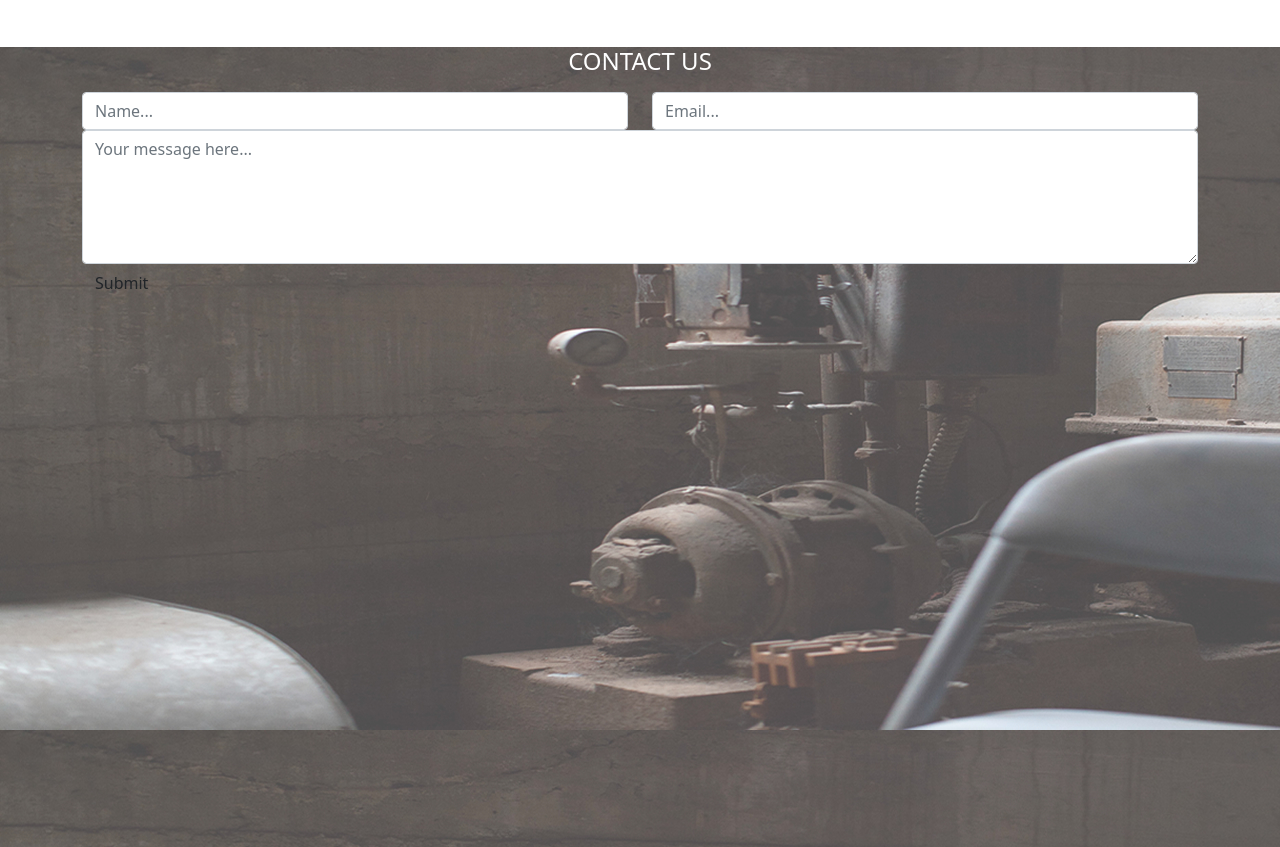
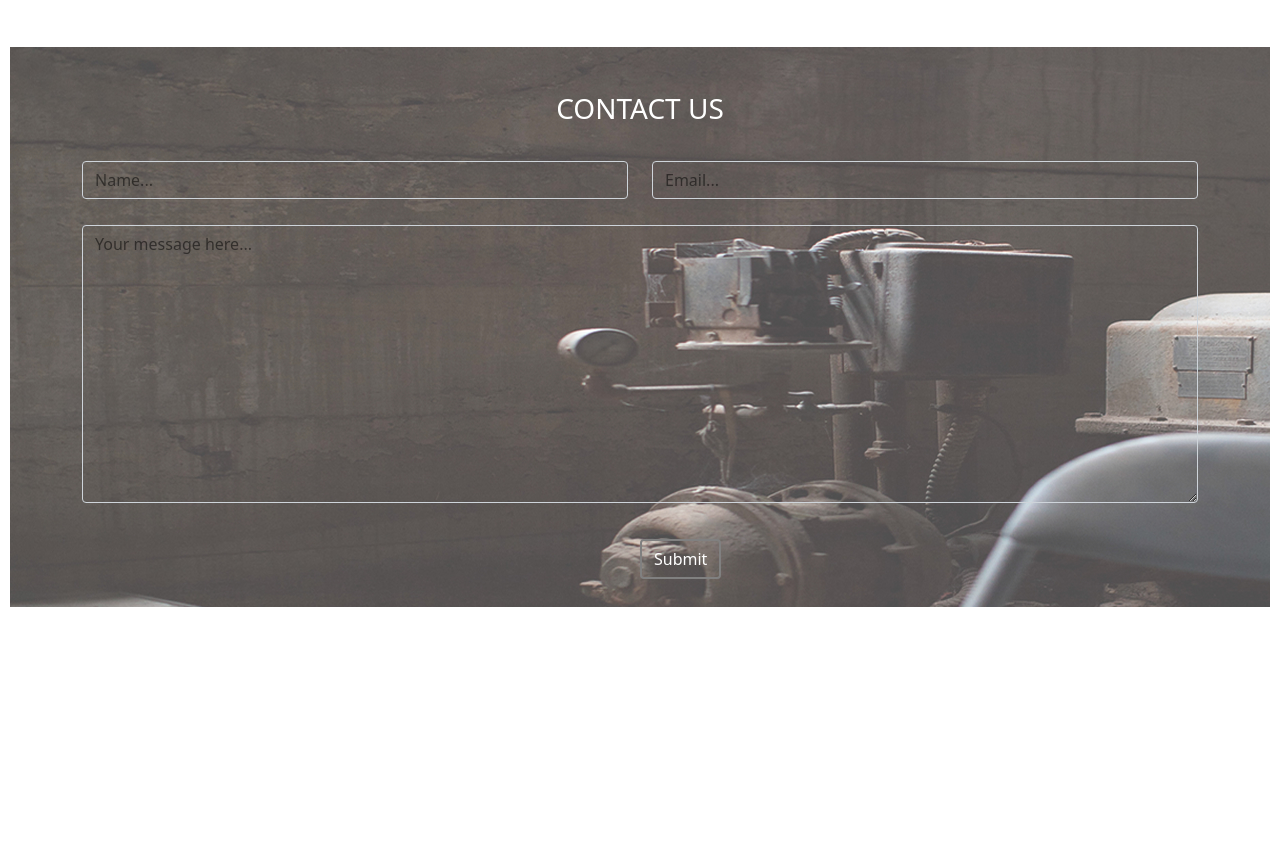
Before and after one commit to melissa-koi/delaniStudio, a plain HTML site: page index.html in a window 1280 px wide. Shown: the part 2237-3084 px from the top of the page. After the commit the page ends 2854 px from the top, so only its background shows below. Drawn offline with Linux system fonts and the light colour scheme.

Commit message:
complete contact us

```diff
--- a/css/styles.css
+++ b/css/styles.css
@@ -122,8 +122,32 @@ figcaption{
 }
 .section6{
     background-image: url(/assets/backgrounds/c_image.jpg);
-    height: 100vh;
+    height: 70vh;
+    padding-top: 45px;
+    margin: 10px;
 }
-form{
-    height: 70vh;
+#title6{
+    padding-bottom: 20px;
 }
+#row6{
+    padding-bottom: 10px;
+}
+#row6b{
+    padding-bottom: 20px;
+}
+#subbtn{
+    color: white;
+    text-align: center;
+    border: 2px solid grey;
+    margin-left: 50%
+}
+#subbtn:hover {
+    color:royalblue;
+}
+.clear{
+    background-color:transparent;
+}
+.form-control::placeholder { /* Chrome, Firefox, Opera, Safari 10.1+ */
+    color:black;
+    opacity: .5;
+}
--- a/index.html
+++ b/index.html
@@ -154,22 +154,22 @@
 
     <section class="section6">
         <div class="container">
-            <h3 class="h4 text-center text-white">CONTACT US</h3>
-            <form action="https://gmail.us1.list-manage.com/subscribe/post?u=70d5d821ac16afadc7dce3223&amp;id=6eb95e58bc" method="post" name="mc-embedded-subscribe-form" id="myForm">
-                <div class="row mt-3">
+            <h3 class="h3 text-center text-white" id="title6">CONTACT US</h3>
+            <form name="mc-embedded-subscribe-form" id="myForm" target="_blank"  onsubmit="return validate()">
+                <div class="row mt-3" id="row6">
                     <div class="col-md-6">
-                        <input type="text" name="FNAME" class="form-control" placeholder="Name..." id="name">
+                        <input type="text" name="FNAME" class="form-control clear" placeholder="Name..." id="name">
                     </div>
                     <div class="col-md-6">
-                        <input type="text" name="EMAIL" class="form-control" placeholder="Email..." id="email">
+                        <input type="text" name="EMAIL" class="form-control clear" placeholder="Email..." id="email">
                     </div>
                 </div>
-                <div class="row mY-3">
+                <div class="row my-3" id="row6b">
                     <div class="col-md-12">
-                        <textarea name="NAME" id="" cols="" rows="5" class="form-control" placeholder="Your message here..."></textarea>
+                        <textarea name="NAME" id="message" cols="" rows="11" class="form-control clear" placeholder="Your message here..."></textarea>
                     </div>
                 </div>
-                <input type="submit" value="Submit" class="btn btn-outline primary" id="subbtn">
+                <input type="submit" value="Submit" class="btn btn-outline success" id="subbtn">
             </form>
         </div>
     </section>
--- a/js/scripts.js
+++ b/js/scripts.js
@@ -12,6 +12,21 @@ $(document).ready(function(){
         $(".messHidden3").slideToggle();
     });
 
-    let myForm=$("#myForm")
-    console.log(myForm)
 });
+function validate() {
+    let myForm = $("#myForm")
+    let names = $("#name").val();
+    let email = $("#email").val();
+    let message = $("#message").val();
+
+    if(names == '' || email == '' || message == '') {
+        alert("Please fill in all the fields")
+        return false;
+    }else{
+        let link="https://gmail.us1.list-manage.com/subscribe/post?u=70d5d821ac16afadc7dce3223&amp;id=6eb95e58bc"
+        myForm.attr('action',link)
+        myForm.attr('method' ,'post')
+        let response = `${names} ,we have received your message. Thank you for reaching out to us!`
+        alert(response)
+    }
+}
```
Also changed, not shown: form.html (added).
